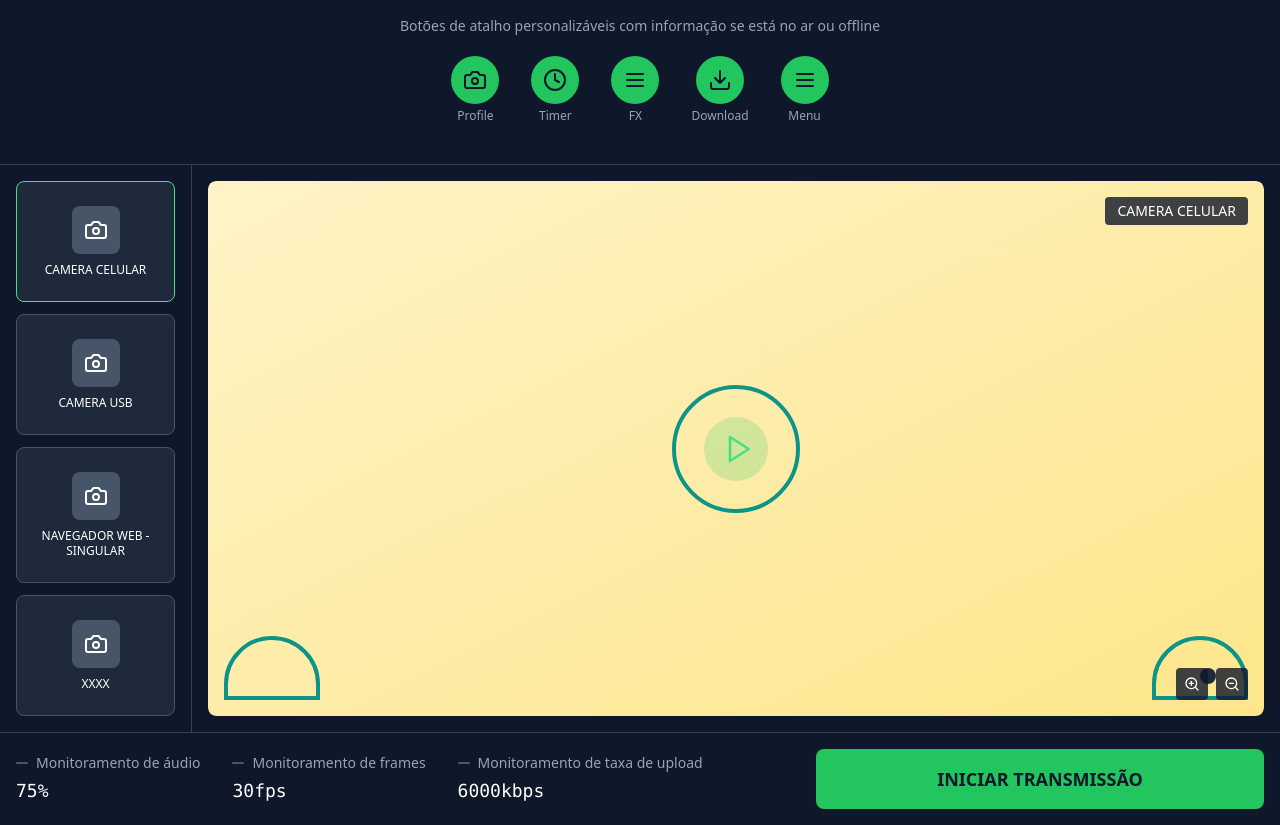
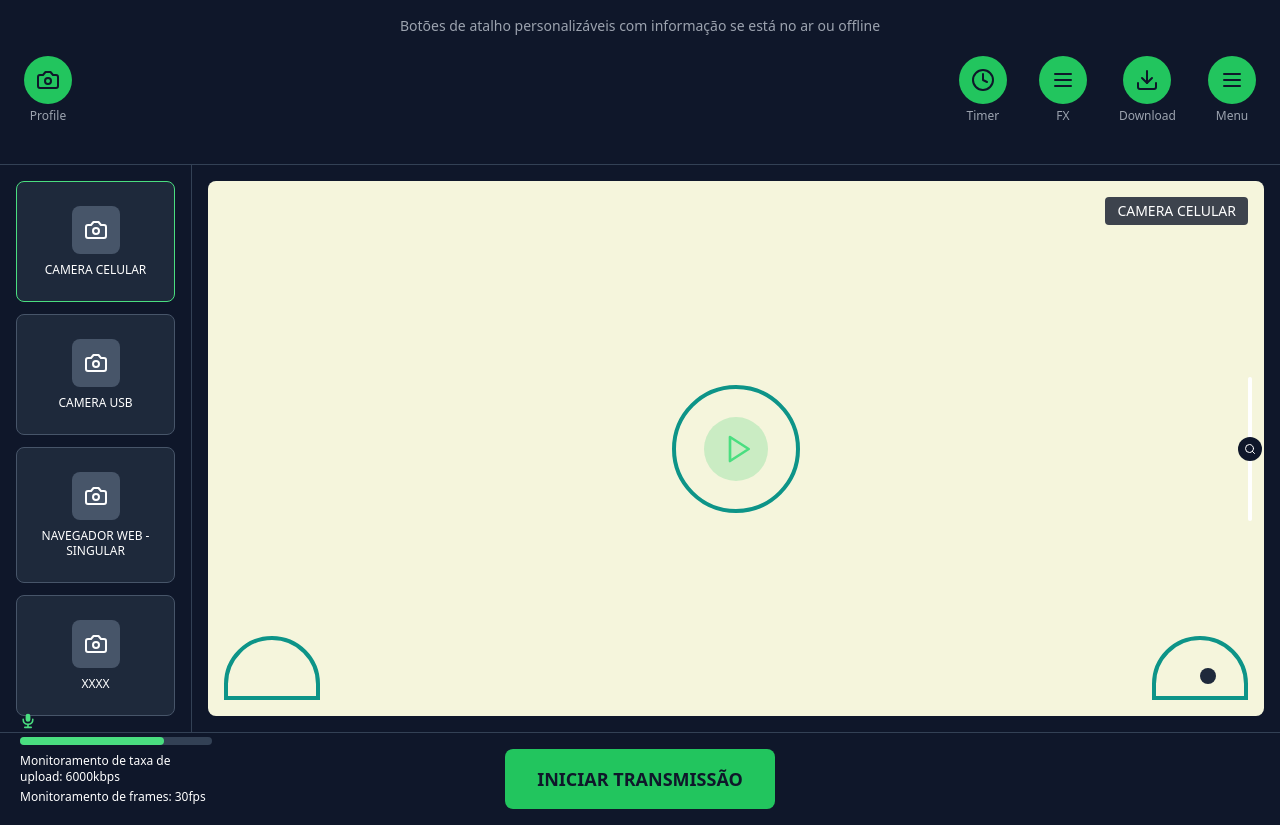
Before and after one commit to Kevin-5831/stream-spark-arena-cast-73, a React (Vite) app: page / in a window 1280 px wide. Built offline with nearby package versions, Linux system fonts and the light colour scheme.

Commit message:
Fix layout and add features
- Split header buttons.
- Add zoom slider to video preview.
- Center the start transmission button.
- Rebuild audio monitoring section.
- Adjust video preview and bottom layout.

```diff
--- a/src/components/StreamButton.tsx
+++ b/src/components/StreamButton.tsx
@@ -8,7 +8,7 @@ const StreamButton = ({ isStreaming, onToggle }: StreamButtonProps) => {
   return (
     <button
       onClick={onToggle}
-      className={`w-full py-4 px-8 rounded-lg font-semibold text-lg transition-all duration-200 ${
+      className={`py-4 px-8 rounded-lg font-semibold text-lg transition-all duration-200 ${
         isStreaming
           ? 'bg-red-600 hover:bg-red-700 text-white'
           : 'bg-green-500 hover:bg-green-400 text-slate-900'
--- a/src/components/VideoPreview.tsx
+++ b/src/components/VideoPreview.tsx
@@ -1,5 +1,5 @@
 
-import { Play, ZoomIn, ZoomOut } from 'lucide-react';
+import { Play, Search } from 'lucide-react';
 
 interface VideoPreviewProps {
   isStreaming: boolean;
@@ -9,10 +9,8 @@ interface VideoPreviewProps {
 const VideoPreview = ({ isStreaming, activeSource }: VideoPreviewProps) => {
   return (
     <div className="h-full bg-slate-800 rounded-lg relative overflow-hidden">
-      {/* Preview Area */}
-      <div className="w-full h-full flex items-center justify-center relative">
-        {/* Placeholder Basketball Court */}
-        <div className="w-full h-full bg-gradient-to-br from-amber-100 to-amber-200 rounded-lg relative">
+      {/* Preview Area with light cream background */}
+      <div className="w-full h-full flex items-center justify-center relative" style={{ backgroundColor: '#f5f5dc' }}>
         {/* Basketball Court Lines */}
         <div className="absolute inset-0 flex items-center justify-center">
           <div className="w-32 h-32 border-4 border-teal-600 rounded-full"></div>
@@ -22,7 +20,6 @@ const VideoPreview = ({ isStreaming, activeSource }: VideoPreviewProps) => {
 
         {/* Player Figure */}
         <div className="absolute bottom-8 right-12 w-4 h-4 bg-slate-800 rounded-full"></div>
-        </div>
 
         {/* Stream Status Overlay */}
         {isStreaming && (
@@ -45,16 +42,15 @@ const VideoPreview = ({ isStreaming, activeSource }: VideoPreviewProps) => {
             </div>
           </div>
         )}
+
+        {/* Zoom Slider - Right Edge */}
+        <div className="absolute right-3 top-1/2 transform -translate-y-1/2 h-36">
+          <div className="w-1 h-full bg-white rounded-full relative">
+            <button className="absolute top-1/2 left-1/2 transform -translate-x-1/2 -translate-y-1/2 w-6 h-6 bg-slate-900 rounded-full flex items-center justify-center">
+              <Search className="w-3 h-3 text-white" />
+            </button>
           </div>
-
-      {/* Zoom Controls */}
-      <div className="absolute bottom-4 right-4 flex gap-2">
-        <button className="w-8 h-8 bg-slate-900/80 rounded flex items-center justify-center text-white hover:bg-slate-800 transition-colors">
-          <ZoomIn className="w-4 h-4" />
-        </button>
-        <button className="w-8 h-8 bg-slate-900/80 rounded flex items-center justify-center text-white hover:bg-slate-800 transition-colors">
-          <ZoomOut className="w-4 h-4" />
-        </button>
+        </div>
       </div>
     </div>
   );
--- a/src/pages/Index.tsx
+++ b/src/pages/Index.tsx
@@ -23,14 +23,6 @@ const Index = () => {
     { id: 3, name: 'XXXX', isActive: false }
   ];
 
-  const shortcuts = [
-    { icon: Camera, label: 'Profile' },
-    { icon: Clock, label: 'Timer' },
-    { icon: Menu, label: 'FX' },
-    { icon: Download, label: 'Download' },
-    { icon: Menu, label: 'Menu' }
-  ];
-
   const handleSourceSelect = (sourceId: number) => {
     setActiveSource(sourceId);
   };
@@ -47,15 +39,37 @@ const Index = () => {
           <h2 className="text-sm text-gray-400 mb-3">
             Botões de atalho personalizáveis com informação se está no ar ou offline
           </h2>
-          <div className="flex justify-center gap-4">
-            {shortcuts.map((shortcut, index) => (
+          {/* Fixed Header Layout: 1 button left + 4 buttons right */}
+          <div className="flex justify-between items-center">
+            <div>
               <ShortcutButton
-                key={index}
-                icon={shortcut.icon}
-                label={shortcut.label}
+                icon={Camera}
+                label="Profile"
                 isActive={isStreaming}
               />
-            ))}
+            </div>
+            <div className="flex gap-4">
+              <ShortcutButton
+                icon={Clock}
+                label="Timer"
+                isActive={isStreaming}
+              />
+              <ShortcutButton
+                icon={Menu}
+                label="FX"
+                isActive={isStreaming}
+              />
+              <ShortcutButton
+                icon={Download}
+                label="Download"
+                isActive={isStreaming}
+              />
+              <ShortcutButton
+                icon={Menu}
+                label="Menu"
+                isActive={isStreaming}
+              />
+            </div>
           </div>
         </div>
       </div>
@@ -87,34 +101,29 @@ const Index = () => {
       </div>
 
       {/* Bottom Section */}
-      <div className="border-t border-slate-700 p-4">
-        <div className="flex items-center justify-between">
-          {/* Monitoring Panel */}
-          <div className="flex gap-8">
-            <MonitoringIndicator
-              label="Monitoramento de áudio"
-              value={`${stats.audioLevel}%`}
-              isActive={isStreaming}
-            />
-            <MonitoringIndicator
-              label="Monitoramento de frames"
-              value={stats.fps}
-              isActive={isStreaming}
-            />
-            <MonitoringIndicator
-              label="Monitoramento de taxa de upload"
-              value={stats.bitrate}
-              isActive={isStreaming}
-            />
+      <div className="border-t border-slate-700 p-4 relative">
+        {/* Audio Monitoring Widget - Left Side */}
+        <div className="absolute bottom-5 left-5 w-48">
+          <div className="mb-2">
+            <svg className="w-4 h-4 text-green-400" fill="currentColor" viewBox="0 0 20 20">
+              <path fillRule="evenodd" d="M7 4a3 3 0 016 0v4a3 3 0 11-6 0V4zm4 10.93A7.001 7.001 0 0017 8a1 1 0 10-2 0A5 5 0 015 8a1 1 0 00-2 0 7.001 7.001 0 006 6.93V17H6a1 1 0 100 2h8a1 1 0 100-2h-3v-2.07z" clipRule="evenodd" />
+            </svg>
           </div>
+          <div className="h-2 bg-slate-700 rounded-full mb-2">
+            <div className="h-full w-3/4 bg-green-400 rounded-full"></div>
+          </div>
+          <div className="text-xs text-white space-y-1">
+            <div>Monitoramento de taxa de upload: {stats.bitrate}</div>
+            <div>Monitoramento de frames: {stats.fps}</div>
+          </div>
+        </div>
 
-          {/* Stream Control Button */}
-          <div className="flex-1 max-w-md ml-8">
-            <StreamButton
-              isStreaming={isStreaming}
-              onToggle={handleStreamToggle}
-            />
-          </div>
+        {/* Centered Stream Control Button */}
+        <div className="flex justify-center">
+          <StreamButton
+            isStreaming={isStreaming}
+            onToggle={handleStreamToggle}
+          />
         </div>
       </div>
     </div>
```
Lines whose indentation alone changed are shown as unchanged.
